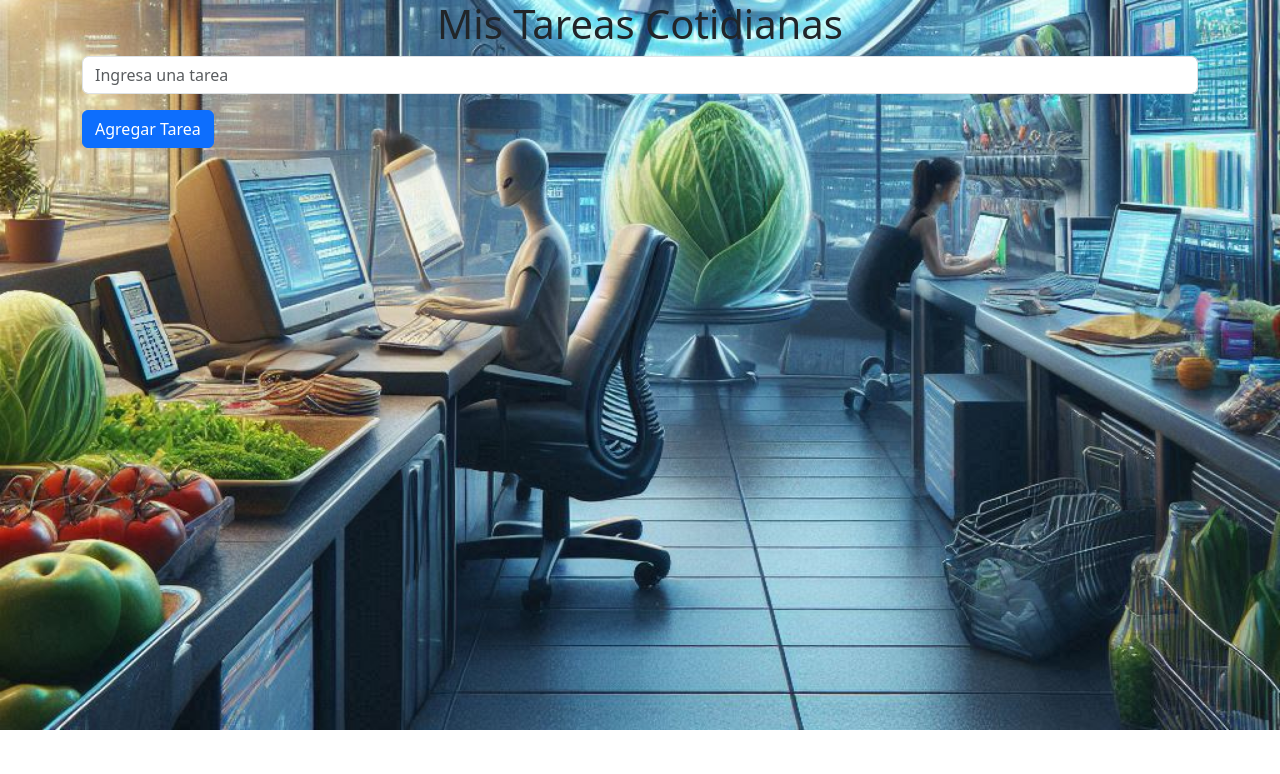
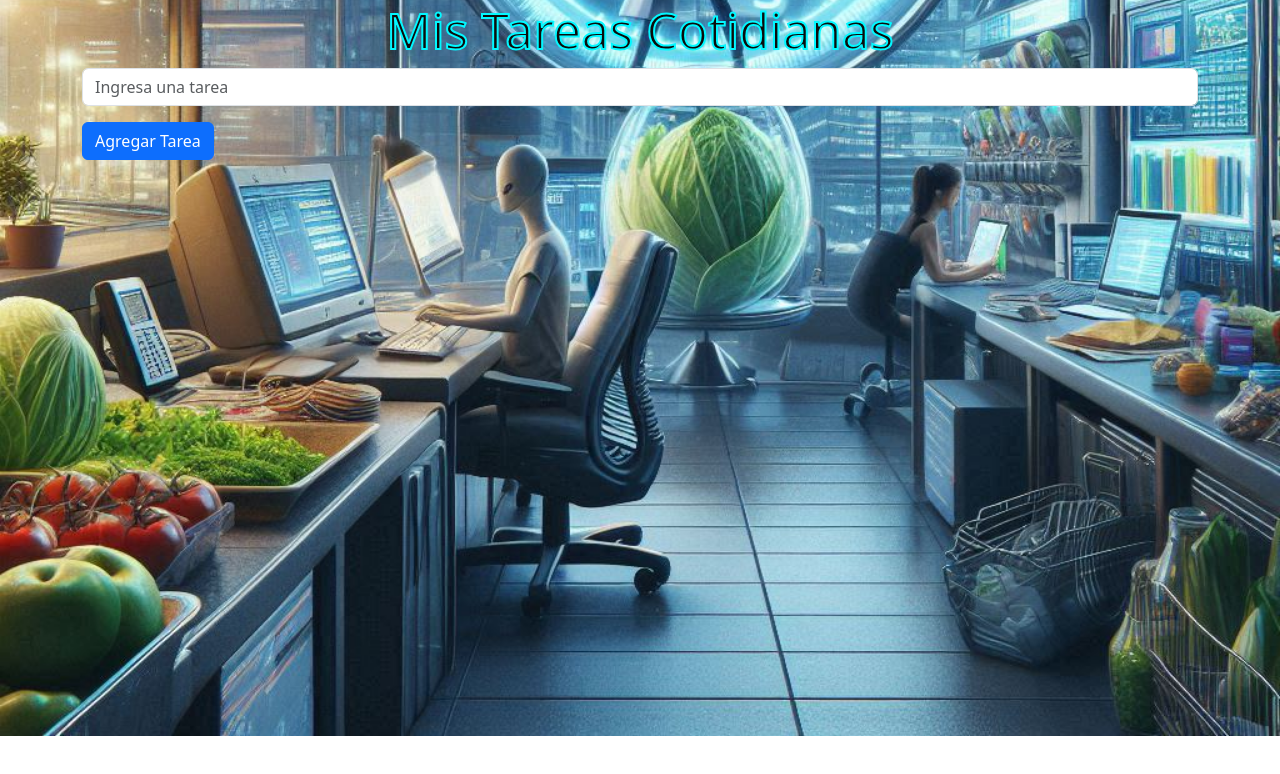
Before and after one commit to NoeAlarcon/CRUD-Tareas-Cotidianas, a plain HTML site: page index.html in a window 1280 px wide. Drawn offline with nearby package versions, Linux system fonts and the light colour scheme.

Commit message:
SE cambia de color el encabezado

```diff
--- a/index.html
+++ b/index.html
@@ -19,8 +19,15 @@
 <body>
 
         <h1 class="text-center">Mis Tareas Cotidianas</h1>
+        <style>
+          h1 {
+              font-size: 50px;
+              color: rgb(12, 12, 12);
+              -webkit-text-stroke: 2px rgb(3, 247, 255); /* Cambia solo el contorno */
+          }
+      </style>
 
-    <!--SCRIP AQUI-->
+<!--SCRIP AQUI-->
 
     <script src="https://cdn.jsdelivr.net/npm/bootstrap@5.3.5/dist/js/bootstrap.bundle.min.js" integrity="sha384-k6d4wzSIapyDyv1kpU366/PK5hCdSbCRGRCMv+eplOQJWyd1fbcAu9OCUj5zNLiq" crossorigin="anonymous"></script>
 
```
